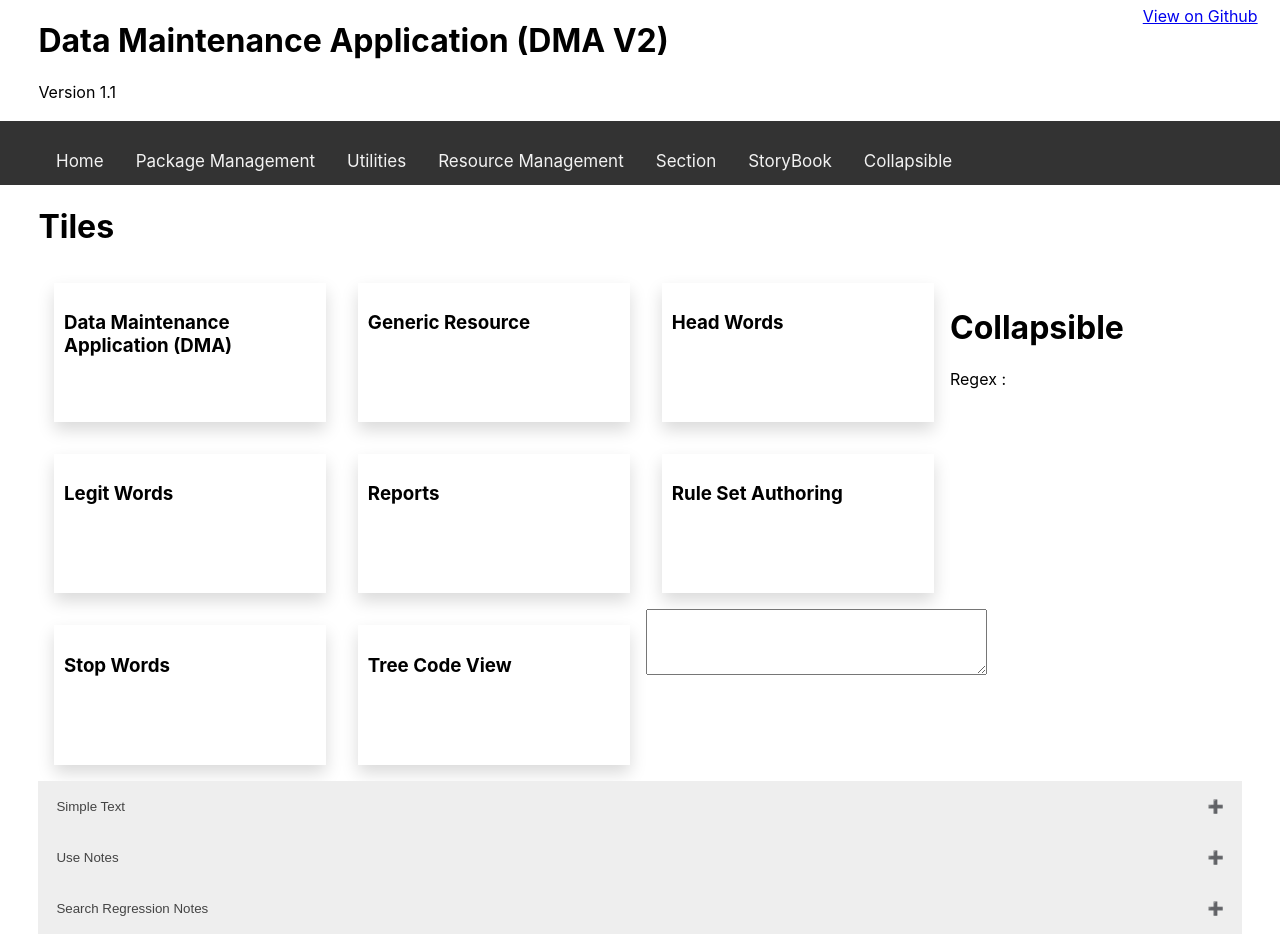
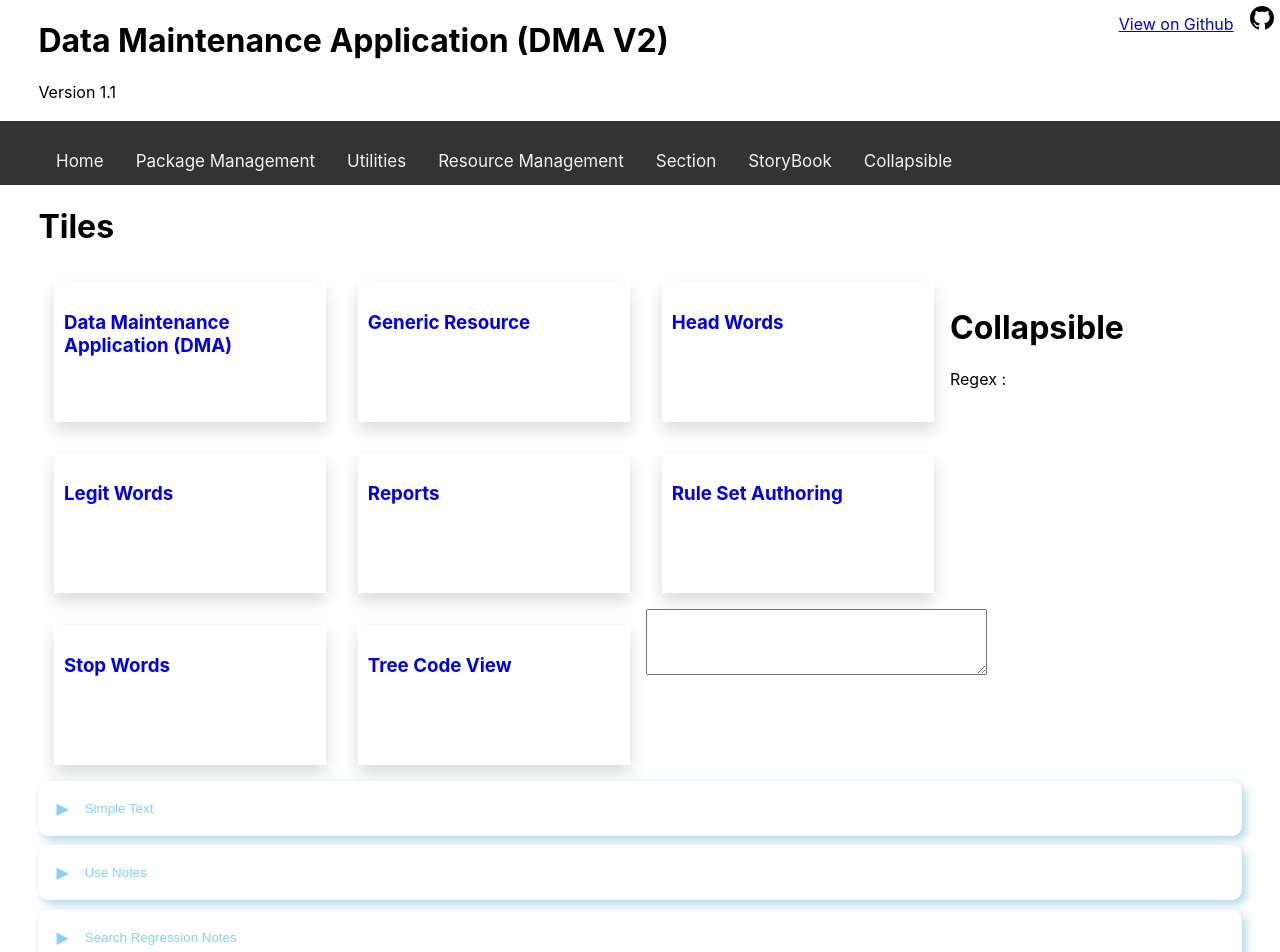
Before and after one commit to udithv/kaiser-proj, a React (Create React App) app: page /storybook in a window 1280 px wide. Shown: the top 952 px of the page. Built offline with nearby package versions, Linux system fonts and the light colour scheme.

Commit message:
added arrows to the left and changed color of accordion

```diff
--- a/src/components/Accordion/ExpandablePanel.css
+++ b/src/components/Accordion/ExpandablePanel.css
@@ -1,17 +1,23 @@
 .accordion {
-    background-color: #eee;
-    color: #444;
+    display: inline-flex;
+    align-items: center;
+    background-color: white;
+    color: lightskyblue;
     cursor: pointer;
     padding: 18px;
     width: 100%;
     text-align: left;
     border: none;
     outline: none;
+    margin-bottom: 0.6rem;
+    border-radius: 10px;
+    box-shadow: 4px 4px 10px lightblue;
     transition: 0.4s;
   }
 
   .active, .accordion:hover {
-    background-color: #ccc;
+    background-color: darkblue;
+    color: white
   }
 
 
@@ -23,14 +29,15 @@
   }
 
 
-  .accordion:after {
-    content: '\02795'; /* Unicode character for "plus" sign (+) */
-    font-size: 13px;
-    color: #777;
-    float: right;
-    margin-left: 5px;
+  .accordion:before {
+    content: '\25B6'; /* Unicode character for "plus" sign (+) */
+    font-size: 1rem;
+    color: lightskyblue;
+    float: left;
+    margin-right: 1rem;
   }
 
-  .active:after {
-    content: "\2796"; /* Unicode character for "minus" sign (-) */
+  .active:before {
+    content: "\25BC"; /* Unicode character for "minus" sign (-) */
+    color: white
   }
--- a/src/components/Accordion/ExpandablePanel.js
+++ b/src/components/Accordion/ExpandablePanel.js
@@ -7,7 +7,7 @@ export default function ExpandablePanel({ children, panelname,  }) {
 
   return (
     <>
-      <button onClick={() => setIsActive(!isActive)} className='accordion'>{panelname}</button>
+      <button onClick={() => setIsActive(!isActive)} className={'accordion '+ (isActive ? 'active': '')}>{panelname}</button>
       {isActive && (<div className='panel'>
         {children}
       </div>)}
--- a/src/components/Layout/Layout.js
+++ b/src/components/Layout/Layout.js
@@ -11,7 +11,6 @@ export default function Layout() {
       <p>Version 1.1</p>
     </div>
 
-
     <NavBar />
 
     <Outlet />
--- a/src/components/Tiles/Tiles.js
+++ b/src/components/Tiles/Tiles.js
@@ -2,16 +2,19 @@ import React from 'react'
 import { useSelector } from 'react-redux'
 
 import './Tiles.css';
+import { Link } from 'react-router-dom';
 
 export default function Tiles() {
   const tiles = useSelector((state) => state.tiles.data)
   return (
     <>
       {
-          tiles.map(tile => (
+          tiles.map((tile, i) => (
+            <Link to="/collapsibleview" key={i}>
               <div className='column-4 tile'>
                 <h3>{tile.t}</h3>
               </div>
+            </Link>
           ))
         }
     </>
--- a/src/components/ViewOnGithub/ViewOnGithub.js
+++ b/src/components/ViewOnGithub/ViewOnGithub.js
@@ -1,5 +1,5 @@
 import React from 'react'
-// import GithubIcon from '../Icons/GithubIcon'
+import GithubIcon from '../Icons/GithubIcon'
 
 import './ViewOnGithub.css'
 
@@ -8,7 +8,7 @@ export default function ViewOnGithub() {
     <div className='fixed-wrapper'>
         <a href="https://github.com/udithv/kaiser-proj" target="_blank" rel="noreferrer">
             <span className='vog-text'>View on Github</span>
-            {/* <GithubIcon /> */}
+            <GithubIcon />
         </a>
     </div>
   )
```
